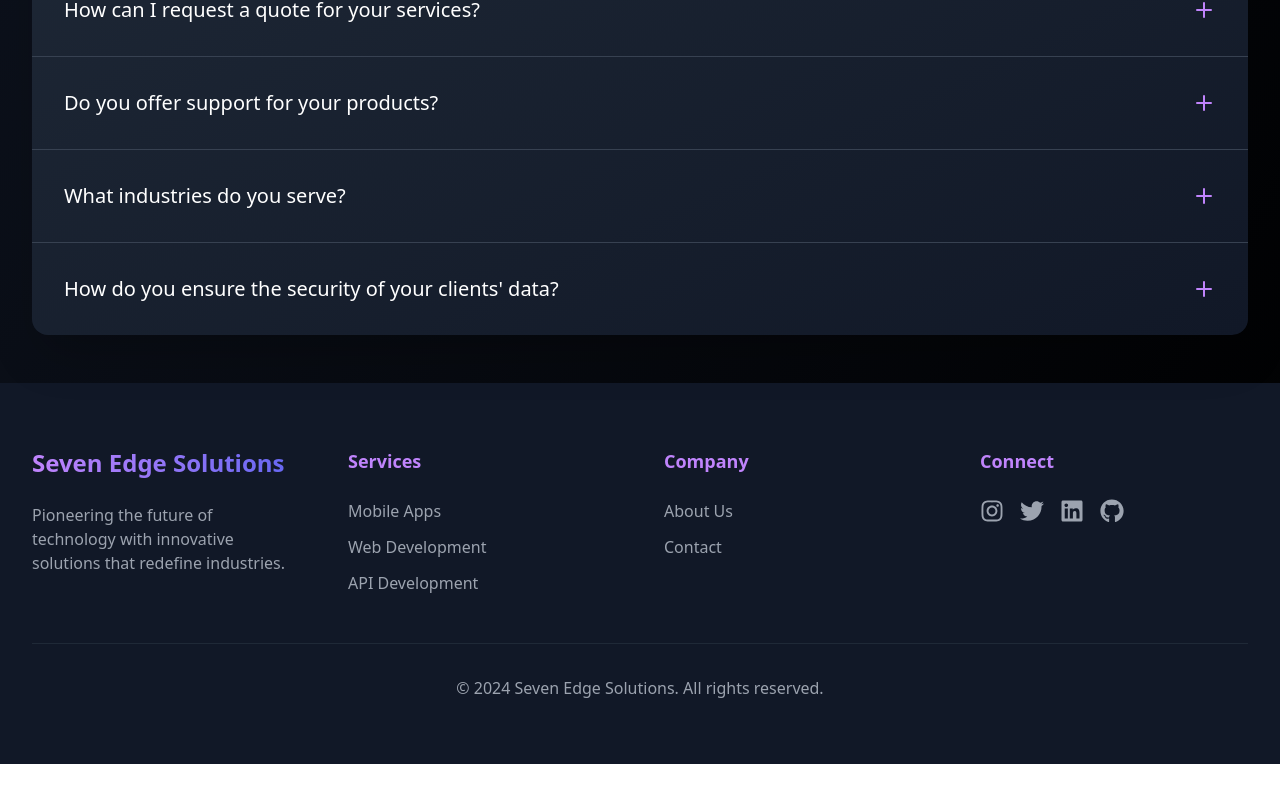
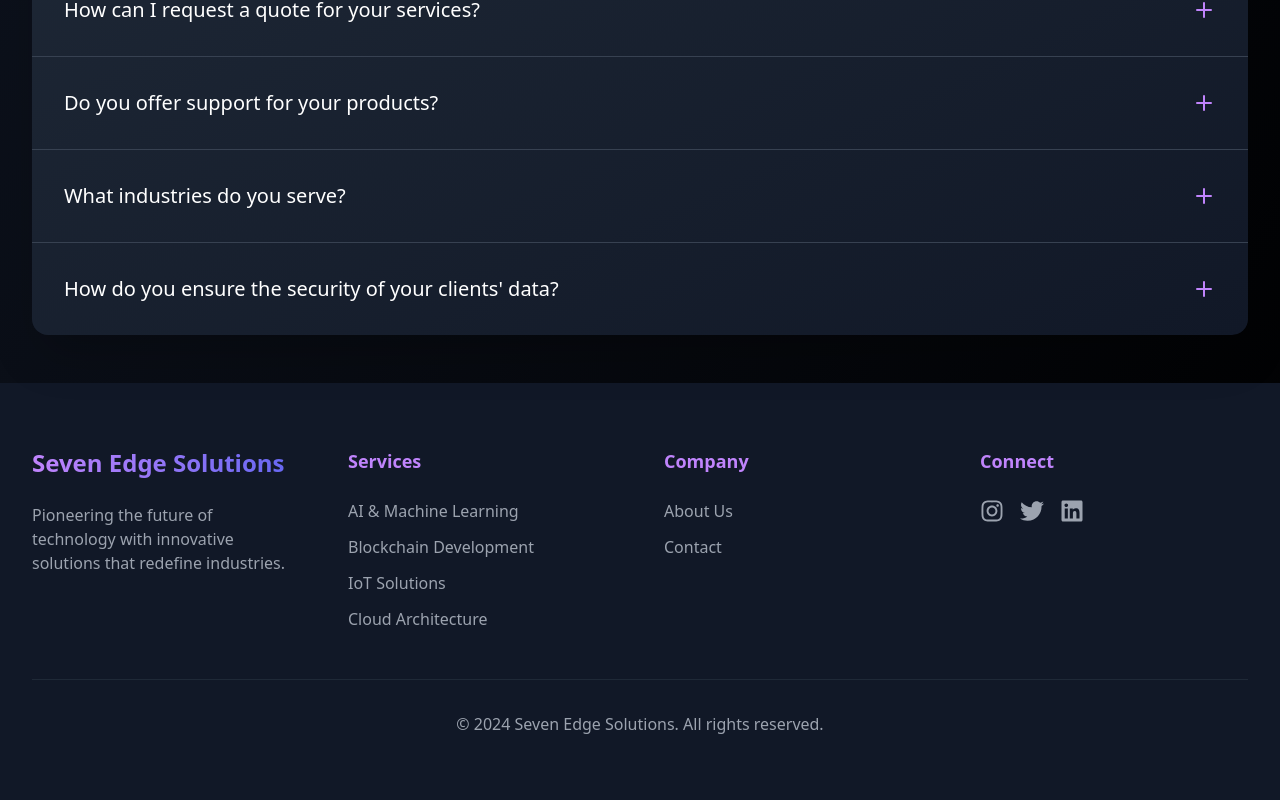
Before and after one commit to JoelWillams2021/7Edge-Solutions, a React (Vite) app in the folder Website/: page /contact in a window 1280 px wide. Shown: the part 1387-2187 px from the top of the page. Before the commit the page ends 2151 px from the top, so only its background shows below. Built offline with nearby package versions, Linux system fonts and the light colour scheme; the HTML template or start-up script is replaced by a standard one.

Commit message:
Update ContactForm.tsx

```diff
--- a/Website/src/ContactForm.tsx
+++ b/Website/src/ContactForm.tsx
@@ -170,18 +170,23 @@
             <h4 className="text-lg font-semibold mb-6 text-purple-400">Services</h4>
             <ul className="space-y-3">
               <li>
-                <a href="/portfolio" className="text-gray-400 hover:text-white transition-colors">
-                  Mobile Apps
+                <a href="/" className="text-gray-400 hover:text-white transition-colors">
+                  AI & Machine Learning
                 </a>
               </li>
               <li>
-                <a href="/portfolio" className="text-gray-400 hover:text-white transition-colors">
-                  Web Development
+                <a href="/" className="text-gray-400 hover:text-white transition-colors">
+                  Blockchain Development
                 </a>
               </li>
               <li>
-                <a href="/portfolio" className="text-gray-400 hover:text-white transition-colors">
-                  API Development
+                <a href="/" className="text-gray-400 hover:text-white transition-colors">
+                  IoT Solutions
+                </a>
+              </li>
+              <li>
+                <a href="/" className="text-gray-400 hover:text-white transition-colors">
+                  Cloud Architecture
                 </a>
               </li>
             </ul>
@@ -221,7 +226,7 @@
                 <FaInstagram size={24} />
               </motion.a>
               <motion.a
-                href="#"
+                href="https://x.com/7edge13562/status/1848938645383782416?s=46"
                 className="text-gray-400 hover:text-purple-400 transition-colors"
                 whileHover={{ scale: 1.2, rotate: -5 }}
                 whileTap={{ scale: 0.8 }}
@@ -229,22 +234,15 @@
                 <FaTwitter size={24} />
               </motion.a>
               <motion.a
-                href="#"
+                href="https://www.linkedin.com/company/7edge-solutions/"
                 className="text-gray-400 hover:text-purple-400 transition-colors"
                 whileHover={{ scale: 1.2, rotate: 5 }}
                 whileTap={{ scale: 0.8 }}
               >
                 <FaLinkedin size={24} />
               </motion.a>
-              <motion.a
-                href="#"
-                className="text-gray-400 hover:text-purple-400 transition-colors"
-                whileHover={{ scale: 1.2, rotate: -5 }}
-                whileTap={{ scale: 0.8 }}
-              >
-                <FaGithub size={24} />
-              </motion.a>
             </div>
+
           </motion.div>
         </div>
         <div className="border-t border-gray-800 mt-12 pt-8 text-center text-gray-400">
```
